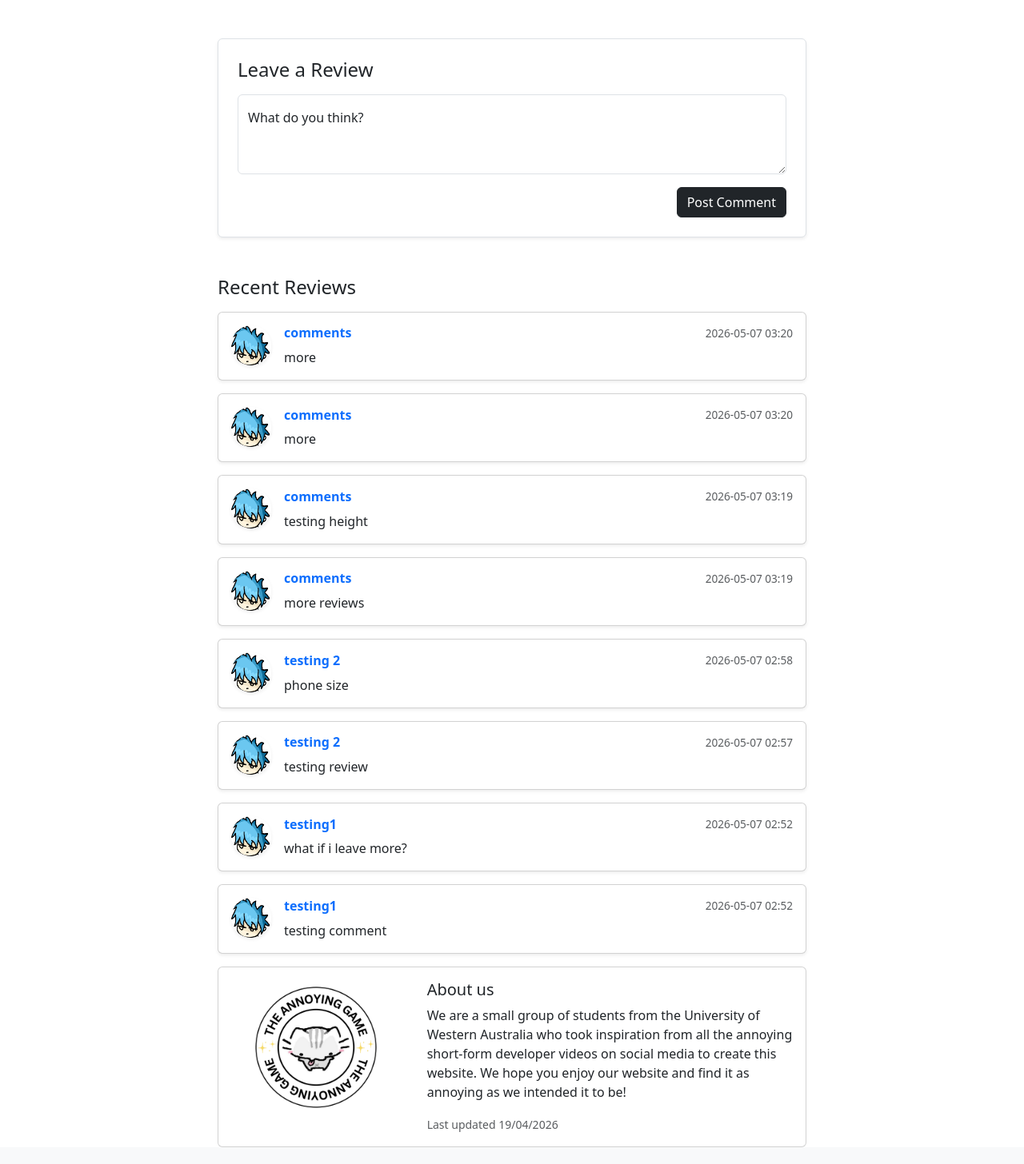
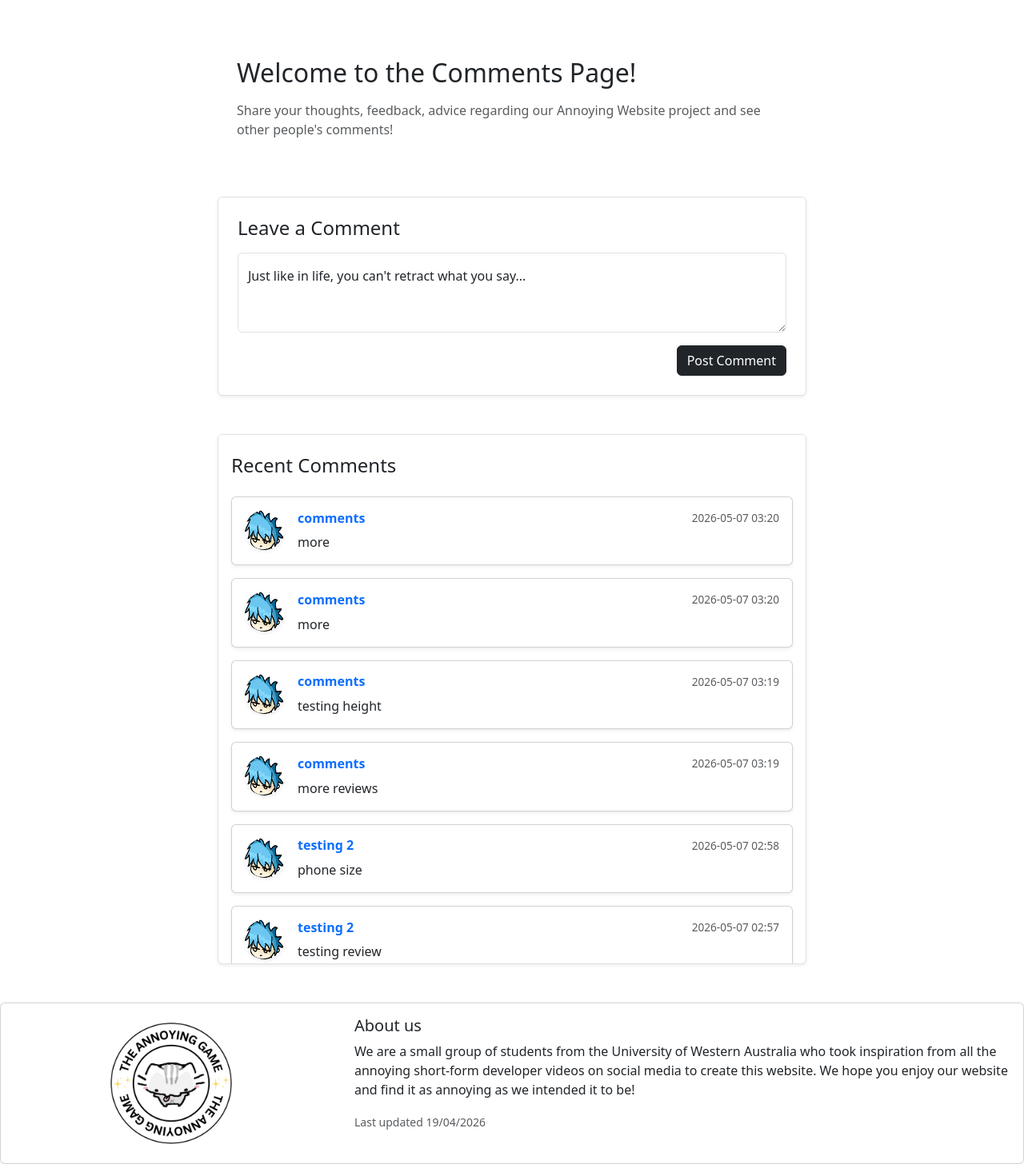
Before and after one commit to A5troGaze/CITS3403_Group_Project, a Flask app: page /comments in a window 1280 px wide. Shown: the part 66-1522 px from the top of the page at 80% size. Before the commit the page ends 1501 px from the top, so only its background shows below. Run offline with Flask 3, Linux system fonts and the light colour scheme; a user stored in the database is signed in; data comes from the database, SQL or seed files in the repository; both versions use the stored data as it was after the commit; some libraries are stand-ins or nearby versions.

Commit message:
cleaned up visual aspect of comments page and moved css into global.css

```diff
--- a/flaskr/static/global.css
+++ b/flaskr/static/global.css
@@ -276,3 +276,9 @@
 .small-text {
     font-size: 5px;
 }
+
+/* css for comments page */
+@keyframes fadeIn {
+          from { opacity: 0; transform: translateY(-10px); }
+          to { opacity: 1; transform: translateY(0); }
+      }
--- a/flaskr/templates/comments.html
+++ b/flaskr/templates/comments.html
@@ -14,26 +14,49 @@
 
     {% include 'components/navbar.html' %}
 
+
     <div class="container mt-5">
       <div class="row d-flex justify-content-center">
           <div class="col-md-10 col-lg-8">
 
+            <div class="mb-5">
+                <div class="card-body p-4">
+                    <h2 class="mb-3">Welcome to the Comments Page!</h2>
+                    <p class="text-muted mb-0">Share your thoughts, feedback, advice regarding our Annoying Website project and see other people's comments!</p>
+                </div>
+            </div>
+
+
+
               <div class="card shadow-sm border mb-5">
                   <div class="card-body p-4">
-                      <h4 class="mb-3">Leave a Review</h4>
+                      <h4 class="mb-3">Leave a Comment</h4>
                       <form id="commentForm">
                           <div class="form-floating mb-3">
                               <textarea class="form-control" id="commentText" placeholder="Leave a comment here" style="height: 100px" required></textarea>
-                              <label for="commentText">What do you think?</label>
+                              <label for="commentText">Just like in life, you can't retract what you say...</label>
                           </div>
-                          <button type="submit" class="btn btn-dark float-end">Post Comment</button>
+                          <button type="submit" class="btn btn-dark float-end hover-btn">Post Comment</button>
                       </form>
                   </div>
               </div>
 
-              <h4 class="mb-3">Recent Reviews</h4>
+              <div class="card shadow-sm border mb-5">
 
-              <div id="liveCommentFeed">
+                <div class="card-header bg-white border-bottom-0 pt-4 pb-2">
+                    <h4 class="mb-0">Recent Comments</h4>
+                </div>
+
+                <div class="card-body" style="max-height: 600px; overflow-y: auto;">
+
+                    <div id="liveCommentFeed">
+                        </div>
+
+                </div>
+
+              </div>
+              </div>
+              </div>
               </div>
     <script>
         const commentForm = document.getElementById('commentForm');
@@ -118,12 +141,6 @@
             }
         });
     </script>
-    <style>
-      @keyframes fadeIn {
-          from { opacity: 0; transform: translateY(-10px); }
-          to { opacity: 1; transform: translateY(0); }
-      }
-    </style>
 
     {% include 'components/footer.html' %}
 
```
Also changed, not shown: flaskr/instance/user_database.db.
